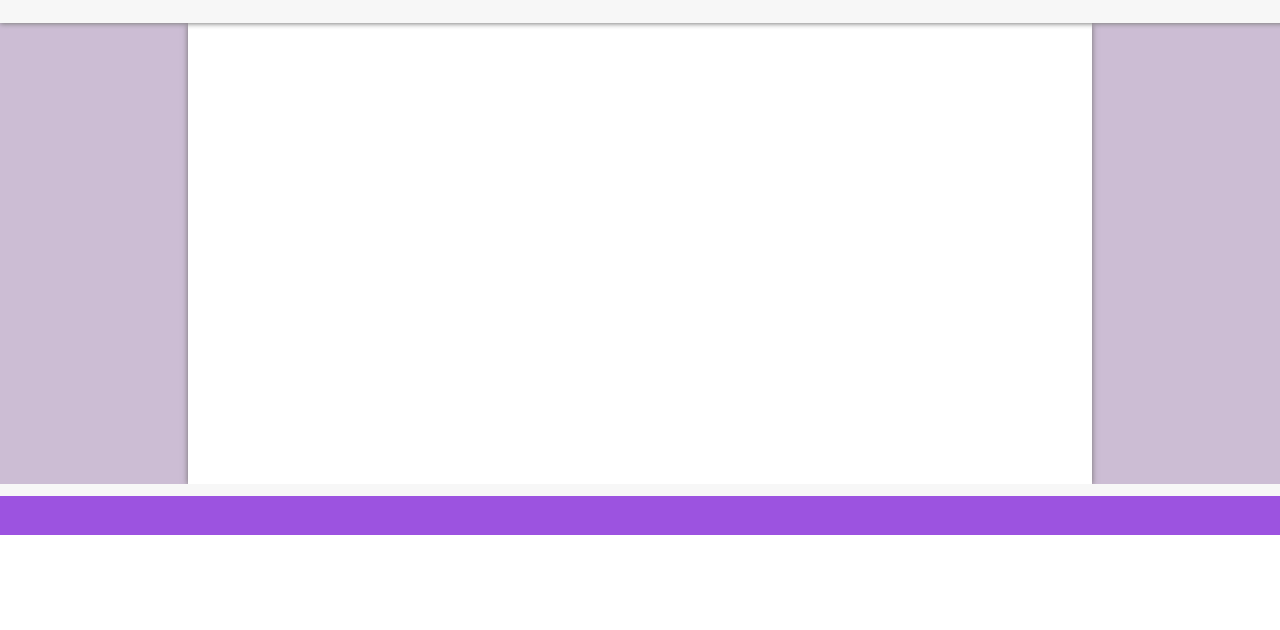
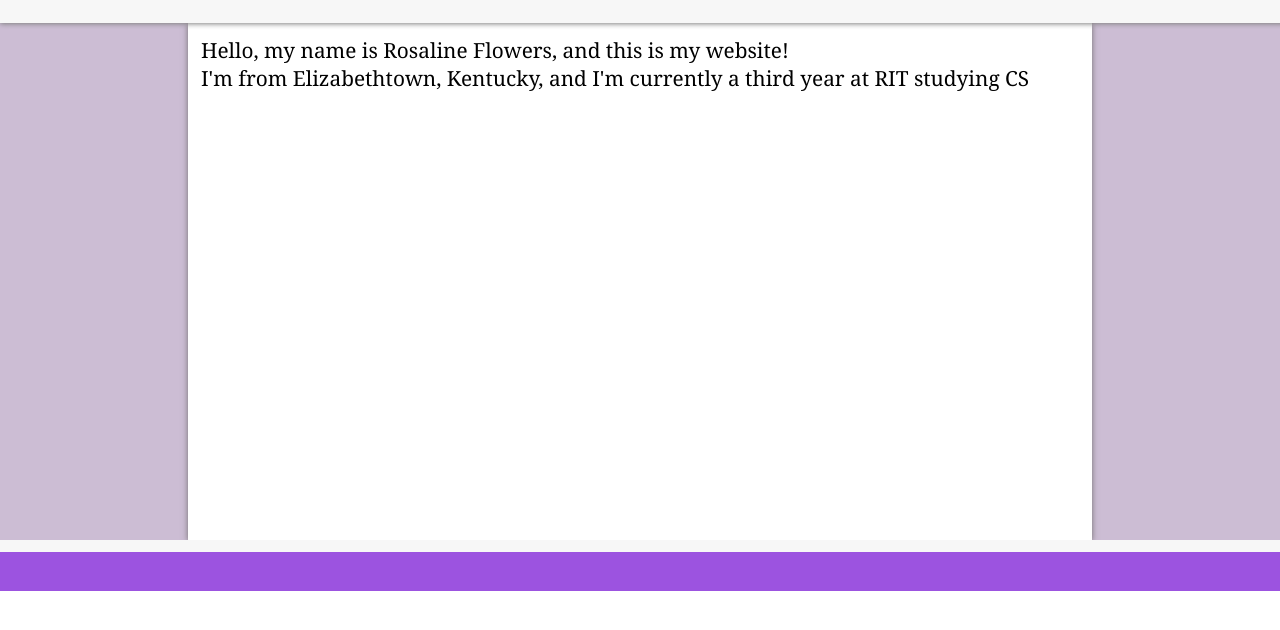
Before and after one commit to SereneMOS/Personal-Website, a plain HTML site: page home.html in a window 1280 px wide. Shown: the part 62-692 px from the top of the page. Drawn offline with Linux system fonts and the light colour scheme.

Commit message:
Added new content divs for home.

```diff
--- a/home.html
+++ b/home.html
@@ -89,7 +89,12 @@
     </div>
     <div id="middle-div">
         <div id="left-middle-div"></div>
-        <div id="content-div" data-bind="content-div"></div>
+        <div id="content-div" data-bind="content-div">
+            <div id="content-1">Hello, my name is Rosaline Flowers, and this is my website!</div>
+            <div id="content-2">I'm from Elizabethtown, Kentucky, and I'm currently a third year at RIT studying CS</div>
+            <div id="content-3"></div>
+            <div id="content-4"></div>
+        </div>
         <div id="right-middle-div"></div>
     </div>
     <div id="footer-div">
```
